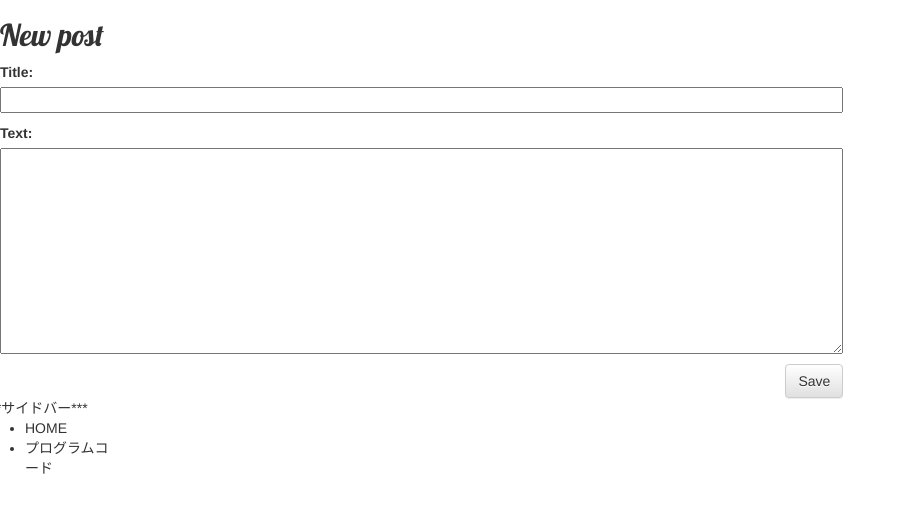
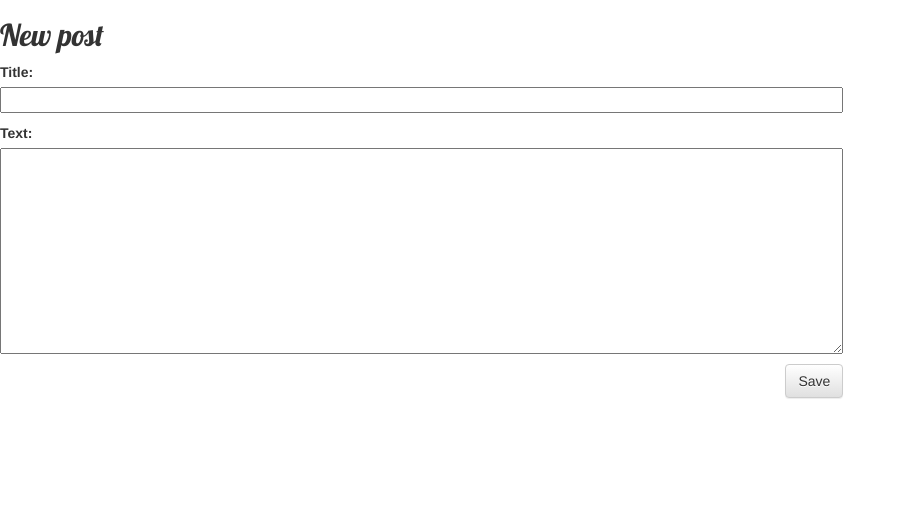
Before and after one commit to itmmz/blog-second, a Django app: page /post/new/ in a window 1280 px wide. Shown: the part 145-658 px from the top of the page, without its empty margins (0-906 px from the left). Run offline with Django 3.2, Linux system fonts and the light colour scheme; some libraries are stand-ins or nearby versions.

```diff
--- a/blog/static/css/blog.css
+++ b/blog/static/css/blog.css
@@ -1,4 +1,3 @@
-
 .page-header {
     background-color: #C25100;
     margin-top: 0;
@@ -11,21 +10,13 @@
     text-decoration: none;
 }
 
-.wrapper {
-
-    width: 100%;
-
-}
-
 .content {
     margin-left: 40px;
-    border : 5px solid maroon
 }
 
 h1, h2, h3, h4 {
     font-family: 'Lobster', cursive;
 }
-
 
 .date {
     color: #828282;
@@ -53,11 +44,3 @@ h1, h2, h3, h4 {
 .post h2 a, .post h2 a:visited {
     color: #000000;
 }
-
-h1 a, h2 a {
-    color: #C25100;
-}
-
-.right-column {
-  width: 10%;
-}
--- a/blog/templates/blog/base.html
+++ b/blog/templates/blog/base.html
@@ -21,17 +21,12 @@
       </div>
       <div class="wrapper">
           <div class="row">
+
               <div class="col-md-8">
               {% block content %}
               {% endblock %}
               </div>
-              <div  class = "right-column">
-                    ***サイドバー***
-                  <ul>
-                    <li>HOME</li>
-                    <li>プログラムコード</li>
-                  </ul>
-              </div>
+
           </div>
       </div>
   </body>
```
